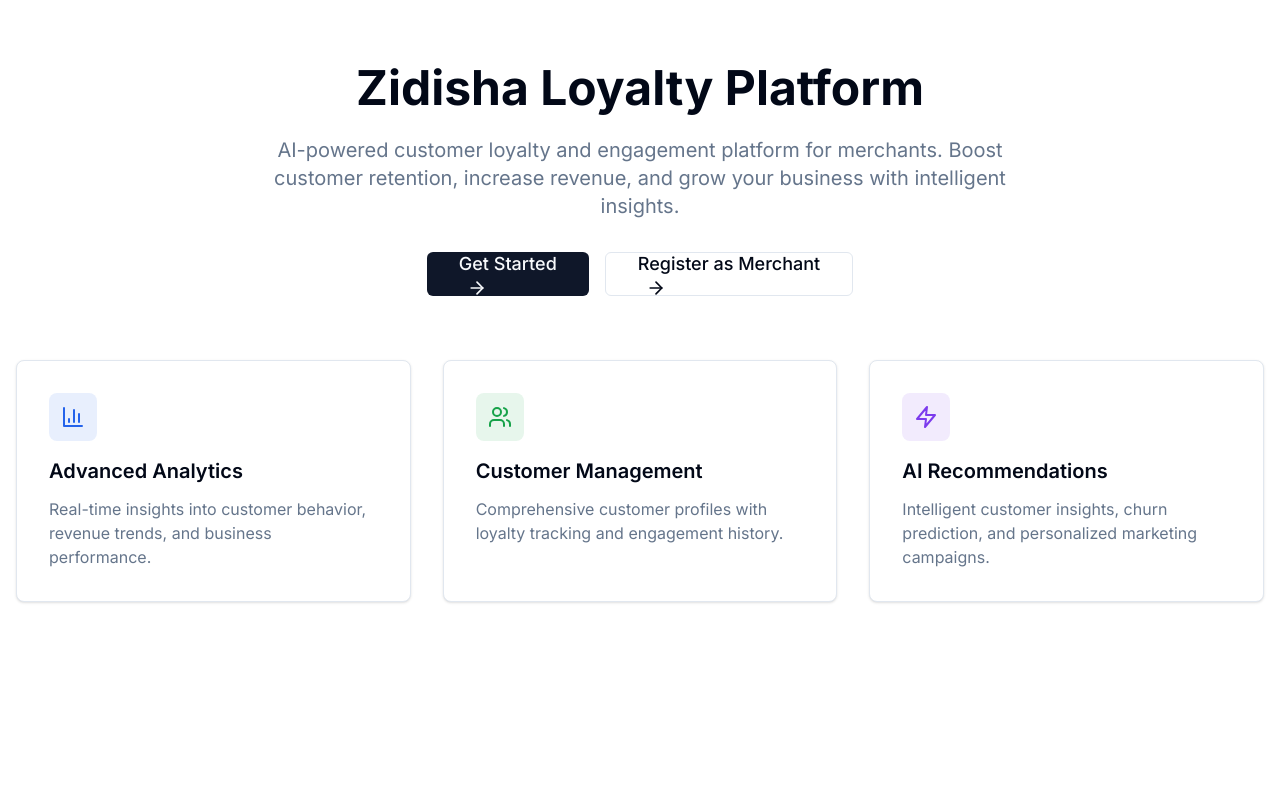
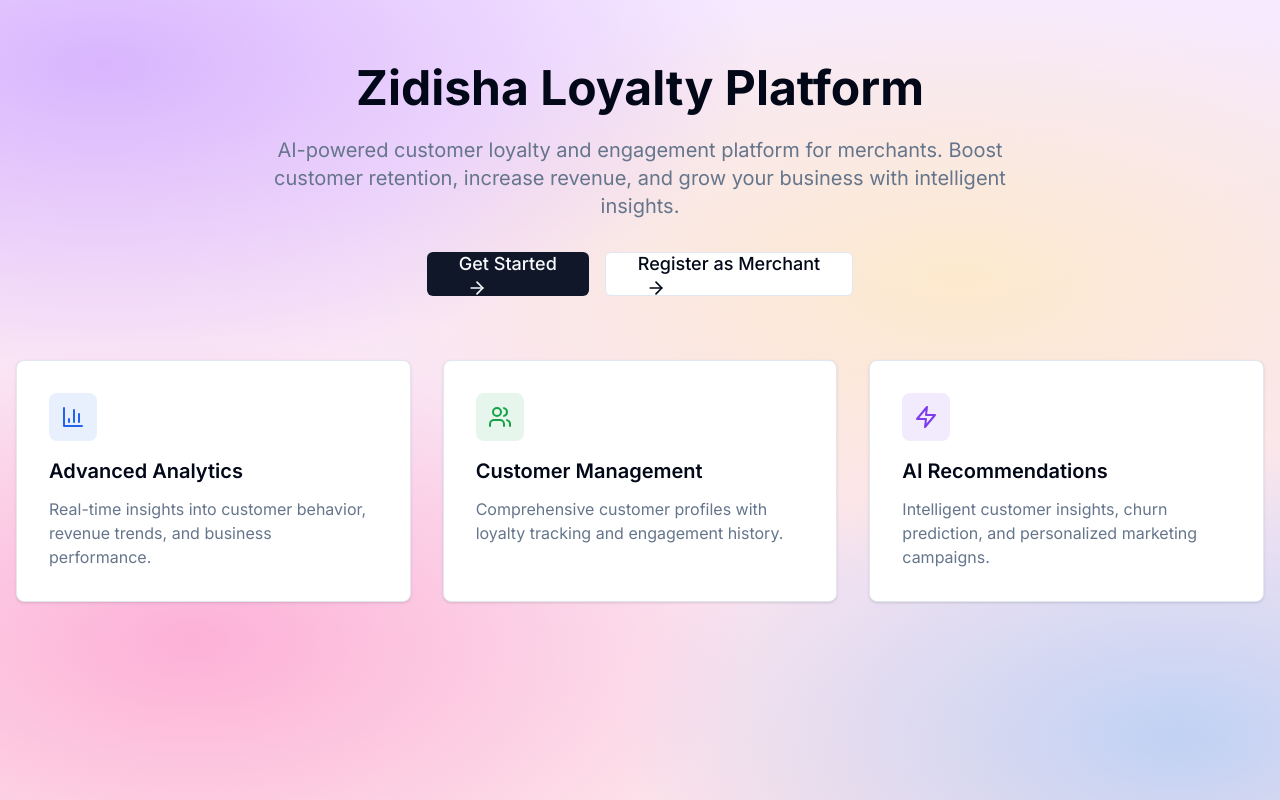
Before and after one commit to theAcer/oops-frontend-fix, a Next.js app: page / in a window 1280 px wide. Built offline with nearby package versions, Linux system fonts and the light colour scheme; no server answers.

Commit message:
[dyad] wrote 8 file(s)

```diff
--- a/src/app/layout.tsx
+++ b/src/app/layout.tsx
@@ -2,6 +2,8 @@ import type React from "react"
 import type { Metadata } from "next"
 import { Inter } from "next/font/google"
 import { AuthProvider } from "@/contexts/auth-context"
+import { ThemeProvider } from "@/contexts/theme-context"
+import { ThemeWrapper } from "@/components/theme-wrapper"
 import "./globals.css"
 
 const inter = Inter({ subsets: ["latin"] })
@@ -17,9 +19,13 @@ export default function RootLayout({
   children: React.ReactNode
 }) {
   return (
-    <html lang="en">
-      <body className={inter.className} suppressHydrationWarning>
-        <AuthProvider>{children}</AuthProvider>
+    <html lang="en" suppressHydrationWarning>
+      <body className={inter.className}>
+        <ThemeProvider>
+          <ThemeWrapper>
+            <AuthProvider>{children}</AuthProvider>
+          </ThemeWrapper>
+        </ThemeProvider>
       </body>
     </html>
   )
--- a/src/components/layout/dashboard-layout.tsx
+++ b/src/components/layout/dashboard-layout.tsx
@@ -13,7 +13,7 @@ interface DashboardLayoutProps {
 export function DashboardLayout({ children }: DashboardLayoutProps) {
   return (
     <ProtectedRoute>
-      <div className="h-screen flex bg-gray-50">
+      <div className="h-screen flex bg-gray-50 dark:bg-gray-900">
         <Sidebar />
         <div className="flex-1 flex flex-col overflow-hidden">
           <Header />
--- a/src/components/layout/header.tsx
+++ b/src/components/layout/header.tsx
@@ -3,23 +3,26 @@
 import { useAuth } from "@/contexts/auth-context"
 import { Button } from "@/components/ui/button"
 import { LogOut, User } from "lucide-react"
+import { ThemeToggle } from "@/components/theme-toggle"
 
 export function Header() {
   const { user, logout } = useAuth()
 
   return (
-    <header className="h-16 bg-white border-b border-gray-200 flex items-center justify-between px-6">
+    <header className="h-16 bg-white border-b border-gray-200 flex items-center justify-between px-6 dark:bg-gray-800 dark:border-gray-700">
       <div className="flex items-center space-x-4">
-        <h2 className="text-lg font-semibold text-gray-900">Welcome back, {user?.name}</h2>
+        <h2 className="text-lg font-semibold text-gray-900 dark:text-gray-100">Welcome back, {user?.name}</h2>
       </div>
 
       <div className="flex items-center space-x-4">
-        <div className="flex items-center space-x-2 text-sm text-gray-600">
+        <div className="flex items-center space-x-2 text-sm text-gray-600 dark:text-gray-300">
           <User className="h-4 w-4" />
           <span>{user?.email}</span>
         </div>
 
-        <Button variant="outline" size="sm" onClick={logout} className="flex items-center space-x-2 bg-transparent">
+        <ThemeToggle />
+
+        <Button variant="outline" size="sm" onClick={logout} className="flex items-center space-x-2 bg-transparent dark:text-gray-300 dark:hover:bg-gray-700 dark:border-gray-600">
           <LogOut className="h-4 w-4" />
           <span>Logout</span>
         </Button>
--- a/src/components/layout/sidebar.tsx
+++ b/src/components/layout/sidebar.tsx
@@ -3,8 +3,8 @@
 import Link from "next/link"
 import { usePathname } from "next/navigation"
 import { cn } from "@/lib/utils"
-import { BarChart3, Users, CreditCard, Gift, Megaphone, Brain, Bell, Settings, Home, Store } from "lucide-react" // Import Store icon
-import { useAuth } from "@/contexts/auth-context" // Import useAuth
+import { BarChart3, Users, CreditCard, Gift, Megaphone, Brain, Bell, Settings, Home, Store } from "lucide-react"
+import { useAuth } from "@/contexts/auth-context"
 
 const navigation = [
   { name: "Dashboard", href: "/dashboard", icon: Home },
@@ -20,12 +20,12 @@ const navigation = [
 
 export function Sidebar() {
   const pathname = usePathname()
-  const { user } = useAuth() // Get user from auth context
+  const { user } = useAuth()
 
   return (
-    <div className="flex h-full w-64 flex-col bg-white border-r border-gray-200">
-      <div className="flex h-16 items-center px-6 border-b border-gray-200">
-        <h1 className="text-xl font-bold text-gray-900">Zidisha</h1>
+    <div className="flex h-full w-64 flex-col bg-white border-r border-gray-200 dark:bg-gray-800 dark:border-gray-700">
+      <div className="flex h-16 items-center px-6 border-b border-gray-200 dark:border-gray-700">
+        <h1 className="text-xl font-bold text-gray-900 dark:text-gray-100">Zidisha</h1>
       </div>
 
       <nav className="flex-1 space-y-1 px-3 py-4">
@@ -37,13 +37,13 @@ export function Sidebar() {
               href={item.href}
               className={cn(
                 "group flex items-center px-3 py-2 text-sm font-medium rounded-md transition-colors",
-                isActive ? "bg-primary text-primary-foreground" : "text-gray-700 hover:bg-gray-100 hover:text-gray-900",
+                isActive ? "bg-primary text-primary-foreground" : "text-gray-700 hover:bg-gray-100 hover:text-gray-900 dark:text-gray-300 dark:hover:bg-gray-700 dark:hover:text-gray-100",
               )}
             >
               <item.icon
                 className={cn(
                   "mr-3 h-5 w-5 flex-shrink-0",
-                  isActive ? "text-primary-foreground" : "text-gray-400 group-hover:text-gray-500",
+                  isActive ? "text-primary-foreground" : "text-gray-400 group-hover:text-gray-500 dark:text-gray-500 dark:group-hover:text-gray-400",
                 )}
               />
               {item.name}
@@ -57,13 +57,13 @@ export function Sidebar() {
             href="/dashboard/become-merchant"
             className={cn(
               "group flex items-center px-3 py-2 text-sm font-medium rounded-md transition-colors",
-              pathname === "/dashboard/become-merchant" ? "bg-primary text-primary-foreground" : "text-gray-700 hover:bg-gray-100 hover:text-gray-900",
+              pathname === "/dashboard/become-merchant" ? "bg-primary text-primary-foreground" : "text-gray-700 hover:bg-gray-100 hover:text-gray-900 dark:text-gray-300 dark:hover:bg-gray-700 dark:hover:text-gray-100",
             )}
           >
             <Store
               className={cn(
                 "mr-3 h-5 w-5 flex-shrink-0",
-                pathname === "/dashboard/become-merchant" ? "text-primary-foreground" : "text-gray-400 group-hover:text-gray-500",
+                pathname === "/dashboard/become-merchant" ? "text-primary-foreground" : "text-gray-400 group-hover:text-gray-500 dark:text-gray-500 dark:group-hover:text-gray-400",
               )}
             />
             Become a Merchant
--- /dev/null
+++ b/src/components/theme-toggle.tsx
@@ -0,0 +1,26 @@
+"use client";
+
+import React from 'react';
+import { useTheme } from '@/contexts/theme-context';
+import { Button } from '@/components/ui/button';
+import { Sun, Moon } from 'lucide-react';
+
+export function ThemeToggle() {
+  const { theme, toggleTheme } = useTheme();
+
+  return (
+    <Button
+      variant="ghost"
+      size="sm"
+      onClick={toggleTheme}
+      className="flex items-center space-x-2 bg-transparent"
+    >
+      {theme === 'dark' ? (
+        <Sun className="h-4 w-4" />
+      ) : (
+        <Moon className="h-4 w-4" />
+      )}
+      <span className="sr-only">Toggle theme</span>
+    </Button>
+  );
+}
--- /dev/null
+++ b/src/components/theme-wrapper.tsx
@@ -0,0 +1,39 @@
+"use client";
+
+import React from 'react';
+import { useTheme } from '@/contexts/theme-context';
+
+interface ThemeWrapperProps {
+  children: React.ReactNode;
+}
+
+export function ThemeWrapper({ children }: ThemeWrapperProps) {
+  const { theme } = useTheme();
+
+  const lightBackground = `
+    radial-gradient(ellipse 85% 65% at 8% 8%, rgba(175, 109, 255, 0.42), transparent 60%),
+    radial-gradient(ellipse 75% 60% at 75% 35%, rgba(255, 235, 170, 0.55), transparent 62%),
+    radial-gradient(ellipse 70% 60% at 15% 80%, rgba(255, 100, 180, 0.40), transparent 62%),
+    radial-gradient(ellipse 70% 60% at 92% 92%, rgba(120, 190, 255, 0.45), transparent 62%),
+    linear-gradient(180deg, #f7eaff 0%, #fde2ea 100%)
+  `;
+
+  const darkBackground = `
+    radial-gradient(ellipse 110% 70% at 25% 80%, rgba(147, 51, 234, 0.12), transparent 55%),
+    radial-gradient(ellipse 130% 60% at 75% 15%, rgba(59, 130, 246, 0.10), transparent 65%),
+    radial-gradient(ellipse 80% 90% at 20% 30%, rgba(236, 72, 153, 0.14), transparent 50%),
+    radial-gradient(ellipse 100% 40% at 60% 70%, rgba(16, 185, 129, 0.08), transparent 45%),
+    #000000
+  `;
+
+  return (
+    <div
+      className="min-h-screen w-full relative"
+      style={{
+        background: theme === 'dark' ? darkBackground : lightBackground,
+      }}
+    >
+      {children}
+    </div>
+  );
+}
--- /dev/null
+++ b/src/contexts/theme-context.tsx
@@ -0,0 +1,65 @@
+"use client";
+
+import React, { createContext, useContext, useState, useEffect, useCallback } from 'react';
+
+type Theme = 'light' | 'dark';
+
+interface ThemeContextType {
+  theme: Theme;
+  toggleTheme: () => void;
+}
+
+const ThemeContext = createContext<ThemeContextType | undefined>(undefined);
+
+export function ThemeProvider({ children }: { children: React.ReactNode }) {
+  const [theme, setTheme] = useState<Theme>('light');
+  const [mounted, setMounted] = useState(false);
+
+  useEffect(() => {
+    // Read theme from localStorage on mount
+    const storedTheme = localStorage.getItem('theme') as Theme;
+    if (storedTheme) {
+      setTheme(storedTheme);
+    } else if (window.matchMedia('(prefers-color-scheme: dark)').matches) {
+      setTheme('dark');
+    } else {
+      setTheme('light');
+    }
+    setMounted(true);
+  }, []);
+
+  const applyTheme = useCallback((newTheme: Theme) => {
+    const root = window.document.documentElement;
+    root.classList.remove('light', 'dark');
+    root.classList.add(newTheme);
+    localStorage.setItem('theme', newTheme);
+  }, []);
+
+  useEffect(() => {
+    if (mounted) {
+      applyTheme(theme);
+    }
+  }, [theme, mounted, applyTheme]);
+
+  const toggleTheme = () => {
+    setTheme((prevTheme) => (prevTheme === 'light' ? 'dark' : 'light'));
+  };
+
+  if (!mounted) {
+    return null; // Avoid FOUC (Flash Of Unstyled Content)
+  }
+
+  return (
+    <ThemeContext.Provider value={{ theme, toggleTheme }}>
+      {children}
+    </ThemeContext.Provider>
+  );
+}
+
+export function useTheme() {
+  const context = useContext(ThemeContext);
+  if (context === undefined) {
+    throw new Error('useTheme must be used within a ThemeProvider');
+  }
+  return context;
+}
--- a/tailwind.config.js
+++ b/tailwind.config.js
@@ -6,4 +6,13 @@ export default {
     "./src/components/**/*.{js,ts,jsx,tsx,mdx}",
     "./src/app/**/*.{js,ts,jsx,tsx,mdx}",
   ],
+  darkMode: 'class', // Enable class-based dark mode
+  theme: {
+    extend: {
+      colors: {
+        // Define your custom colors here if needed, or rely on CSS variables
+      },
+    },
+  },
+  plugins: [],
 } satisfies Config;
```
